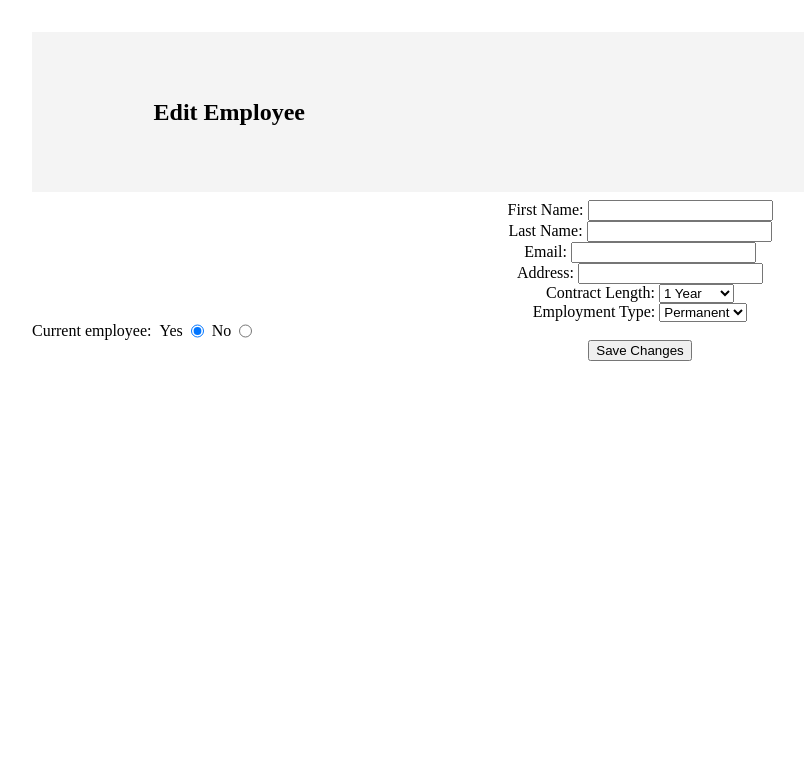
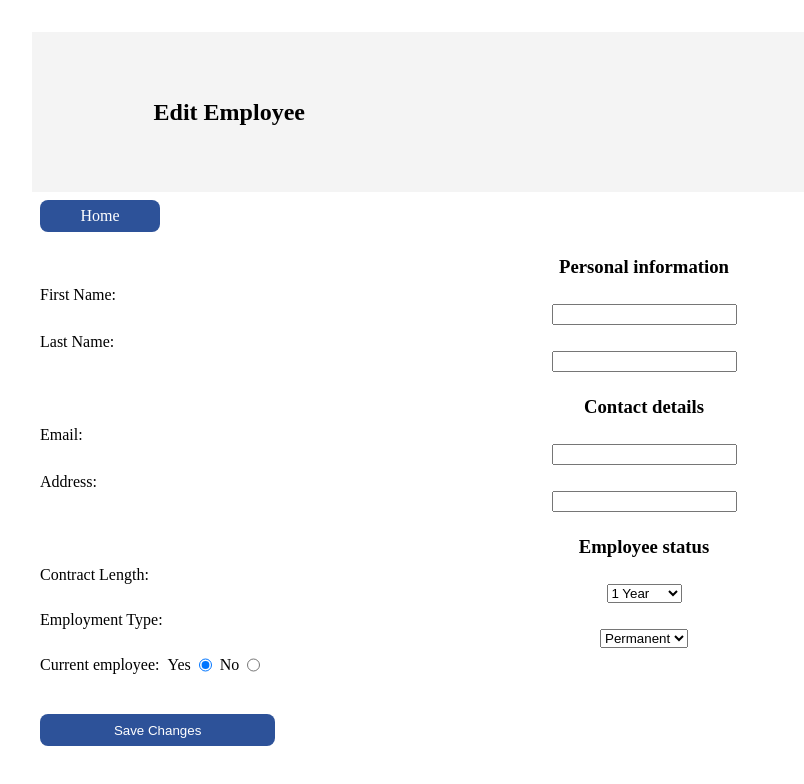
Before and after one commit to JackBadawy/Employee_Creator_API, a React (Vite) app in the folder Employee_frontend/: page /edit/1 in a window 1280 px wide. Shown: the top 784 px of the page, without its empty margins (0-804 px from the left). Built offline with nearby package versions, Linux system fonts and the light colour scheme; no server answers.

Commit message:
form styling

```diff
--- a/Employee_frontend/src/Components/DirectoryUtilities.tsx
+++ b/Employee_frontend/src/Components/DirectoryUtilities.tsx
@@ -8,7 +8,7 @@ const DirectoryUtilities = () => {
       <p className="directory__utilities__para">
         Please click on 'Edit' to find more details of each employee.
       </p>
-      <Link to={"/new"} className="directory__utilities__add-emp-btn">
+      <Link to={"/new"} className="directory__utilities__btn">
         <p>Add employee</p>
       </Link>
     </div>
--- a/Employee_frontend/src/Pages/AddNewEmployeePage.tsx
+++ b/Employee_frontend/src/Pages/AddNewEmployeePage.tsx
@@ -1,7 +1,9 @@
 import React, { useContext, useEffect, useState } from "react";
 import "../Styles/EmployeeForm.scss";
+import "../Styles/MiscStyles.scss";
 import { useNavigate } from "react-router-dom";
 import { useEmployeeContext } from "../Contexts/UseEmployeeContext";
+import { Link } from "react-router-dom";
 
 const AddNewEmployeePage = () => {
   const [newEmployeeFormData, setNewEmployeeFormData] = useState({
@@ -52,6 +54,9 @@ const AddNewEmployeePage = () => {
       <header className="directory__header">
         <h2 className="directory__header__title">Add New Employee</h2>
       </header>
+      <Link to={"/"} className="directory__utilities__btn form__btn">
+        <p>Home</p>
+      </Link>
       <form onSubmit={handleSubmit} className="employee-form">
         <div className="employee-form__item">
           <label htmlFor="firstName">First Name: </label>
@@ -129,7 +134,9 @@ const AddNewEmployeePage = () => {
             checked={newEmployeeFormData.currentEmployee === false}
           />
         </div>
-        <button type="submit">Add Employee</button>
+        <button type="submit" className="form__save">
+          Add Employee
+        </button>
       </form>
     </div>
   );
--- a/Employee_frontend/src/Pages/EditEmployeePage.tsx
+++ b/Employee_frontend/src/Pages/EditEmployeePage.tsx
@@ -1,6 +1,8 @@
 import { useState, useEffect } from "react";
 import { useParams, useNavigate } from "react-router-dom";
 import { useEmployeeContext } from "../Contexts/UseEmployeeContext";
+import { Link } from "react-router-dom";
+import "../Styles/MiscStyles.scss";
 
 const EditEmployeePage = () => {
   const navigate = useNavigate();
@@ -74,9 +76,17 @@ const EditEmployeePage = () => {
       <header className="directory__header">
         <h2 className="directory__header__title">Edit Employee</h2>
       </header>
+      <Link to={"/"} className="directory__utilities__btn form__btn">
+        <p>Home</p>
+      </Link>
       <form onSubmit={handleUpdate} className="employee-form">
+        <div className="form__container">
+          <div className="employee-form__personal form__division">
+            <h3>Personal information</h3>
             <div className="employee-form__item">
-          <label htmlFor="firstName">First Name: </label>
+              <label htmlFor="firstName" className="form__label">
+                First Name:{" "}
+              </label>
               <input
                 type="text"
                 name="firstName"
@@ -86,7 +96,9 @@ const EditEmployeePage = () => {
               />
             </div>
             <div className="employee-form__item">
-          <label htmlFor="lastName">Last Name: </label>
+              <label htmlFor="lastName" className="form__label">
+                Last Name:{" "}
+              </label>
               <input
                 type="text"
                 name="lastName"
@@ -95,8 +107,13 @@ const EditEmployeePage = () => {
                 onChange={handleChange}
               />
             </div>
+          </div>
+          <div className="employee-form__contact form__division">
+            <h3>Contact details</h3>
             <div className="employee-form__item">
-          <label htmlFor="email">Email: </label>
+              <label htmlFor="email" className="form__label">
+                Email:{" "}
+              </label>
               <input
                 type="text"
                 name="email"
@@ -106,7 +123,9 @@ const EditEmployeePage = () => {
               />
             </div>
             <div className="employee-form__item">
-          <label htmlFor="address">Address: </label>
+              <label htmlFor="address" className="form__label">
+                Address:{" "}
+              </label>
               <input
                 type="text"
                 name="address"
@@ -115,8 +134,13 @@ const EditEmployeePage = () => {
                 onChange={handleChange}
               />
             </div>
+          </div>
+          <div className="employee-form__status form__division">
+            <h3>Employee status</h3>
             <div className="employee-form__item">
-          <label htmlFor="contractLength">Contract Length: </label>
+              <label htmlFor="contractLength" className="form__label">
+                Contract Length:{" "}
+              </label>
               <select
                 name="contractLength"
                 id="contractLength"
@@ -130,7 +154,9 @@ const EditEmployeePage = () => {
               </select>
             </div>
             <div className="employee-form__item">
-          <label htmlFor="employementType">Employment Type: </label>
+              <label htmlFor="employementType" className="form__label">
+                Employment Type:{" "}
+              </label>
               <select
                 name="employmentType"
                 id="employmentType"
@@ -162,7 +188,11 @@ const EditEmployeePage = () => {
                 checked={editEmployeeFormData.currentEmployee === false}
               />
             </div>
-        <button type="submit">Save Changes</button>
+          </div>
+          <button type="submit" className="form__save">
+            Save Changes
+          </button>
+        </div>
       </form>
     </div>
   );
--- a/Employee_frontend/src/Styles/EmployeeDirectoryStyles.scss
+++ b/Employee_frontend/src/Styles/EmployeeDirectoryStyles.scss
@@ -24,7 +24,7 @@
       margin-top: 40px;
       margin-bottom: 32px;
     }
-    &__add-emp-btn {
+    &__btn {
       background-color: Variables.$btn-clr;
       color: Variables.$btn-txt;
       height: 32px;
--- /dev/null
+++ b/Employee_frontend/src/Styles/MiscStyles.scss
@@ -0,0 +1,36 @@
+@use "./Variables.scss";
+
+.form {
+  &__btn {
+    margin-bottom: 24px;
+    margin-left: 8px;
+  }
+  &__save {
+    background-color: Variables.$btn-clr;
+    color: Variables.$btn-txt;
+    height: 32px;
+    margin-top: 16px;
+    border-radius: 8px;
+    margin-right: 80%;
+    margin-left: 8px;
+    border: none;
+    &:hover {
+      background-color: Variables.$btn-hover-clr;
+    }
+  }
+  &__label {
+    width: 240px;
+    display: flex;
+  }
+  &__container {
+    display: flex;
+    flex-direction: column;
+    gap: 24px;
+  }
+  &__division {
+    margin-left: 8px;
+    display: flex;
+    flex-direction: column;
+    gap: 8px;
+  }
+}
```
Lines whose indentation alone changed are shown as unchanged.
